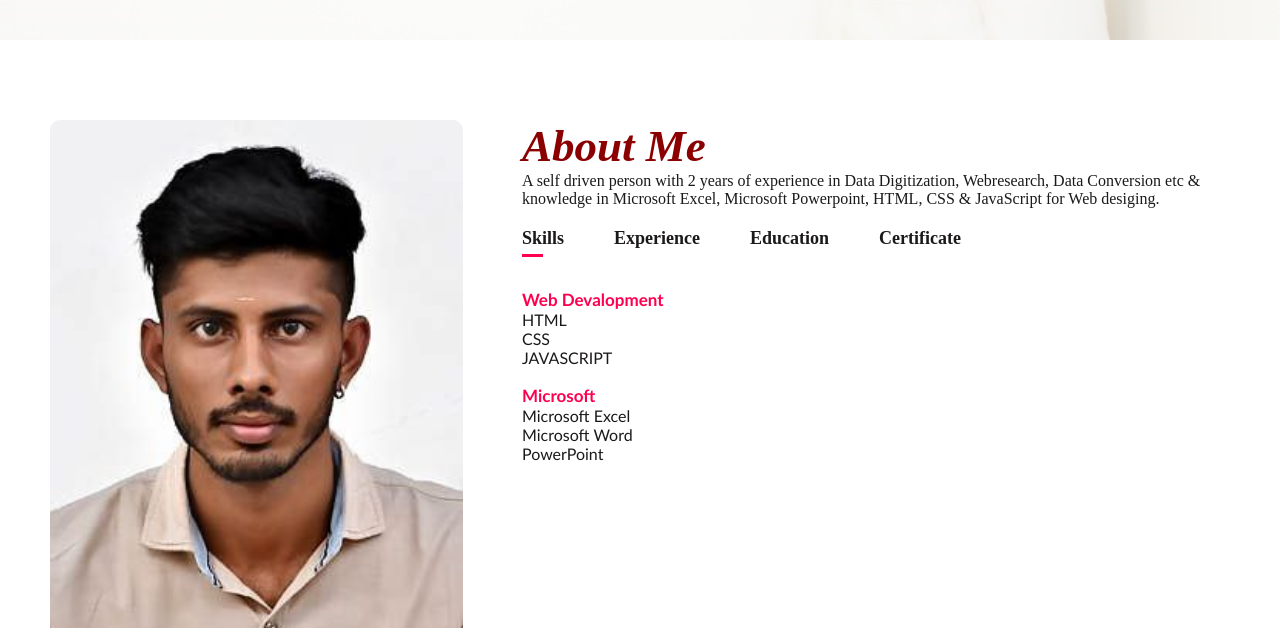
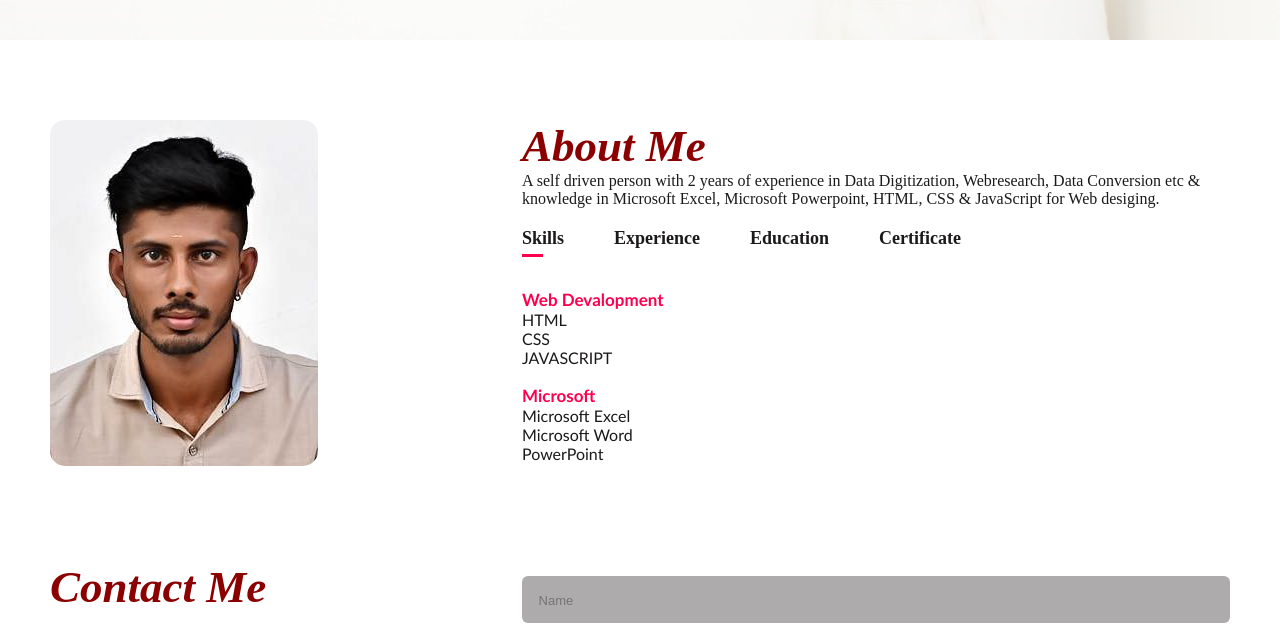
Before and after one commit to ThayanithiV/My-Portfolio, a plain HTML site: page index.html in a window 1280 px wide. Shown: the part 760-1388 px from the top of the page. Drawn offline with Linux system fonts and the light colour scheme.

Commit message:
Update style.css

```diff
--- a/style.css
+++ b/style.css
@@ -101,8 +101,8 @@ nav ul li a:hover::after{
     flex-basis: 35%;
 }
 .about-col-1 img{
-    width: 100%;
-    border-radius: 10px;
+    width: 400;
+    border-radius: 15px;
 }
 .about-col-2{
     flex-basis: 60%;
```
